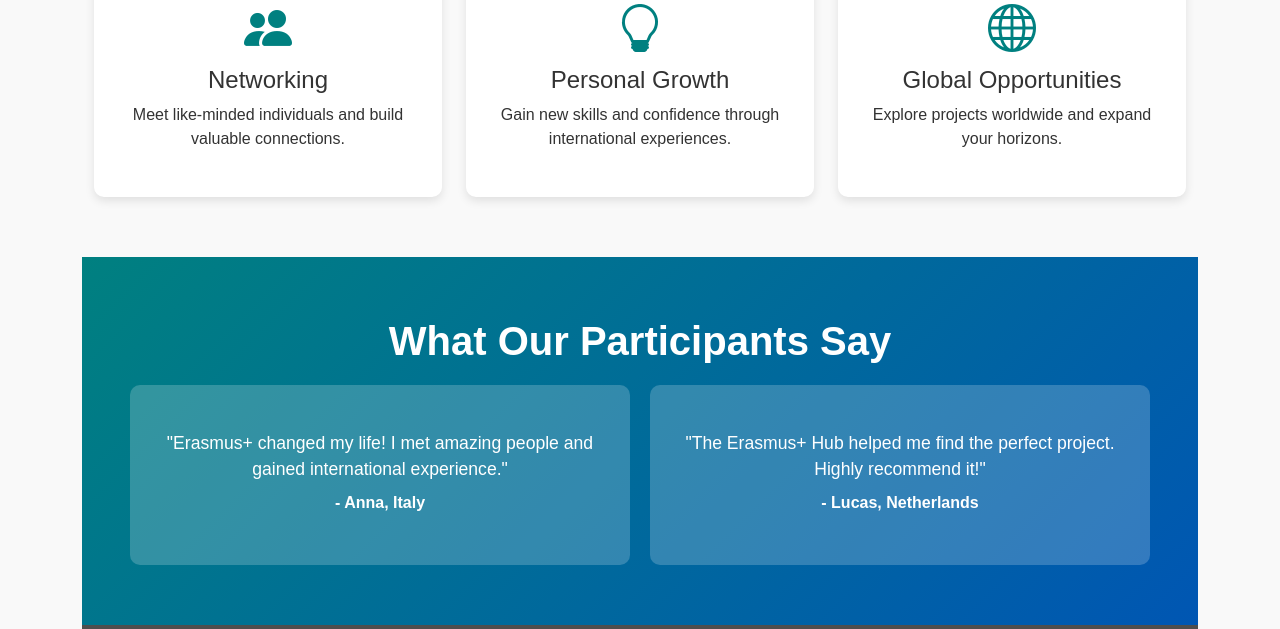
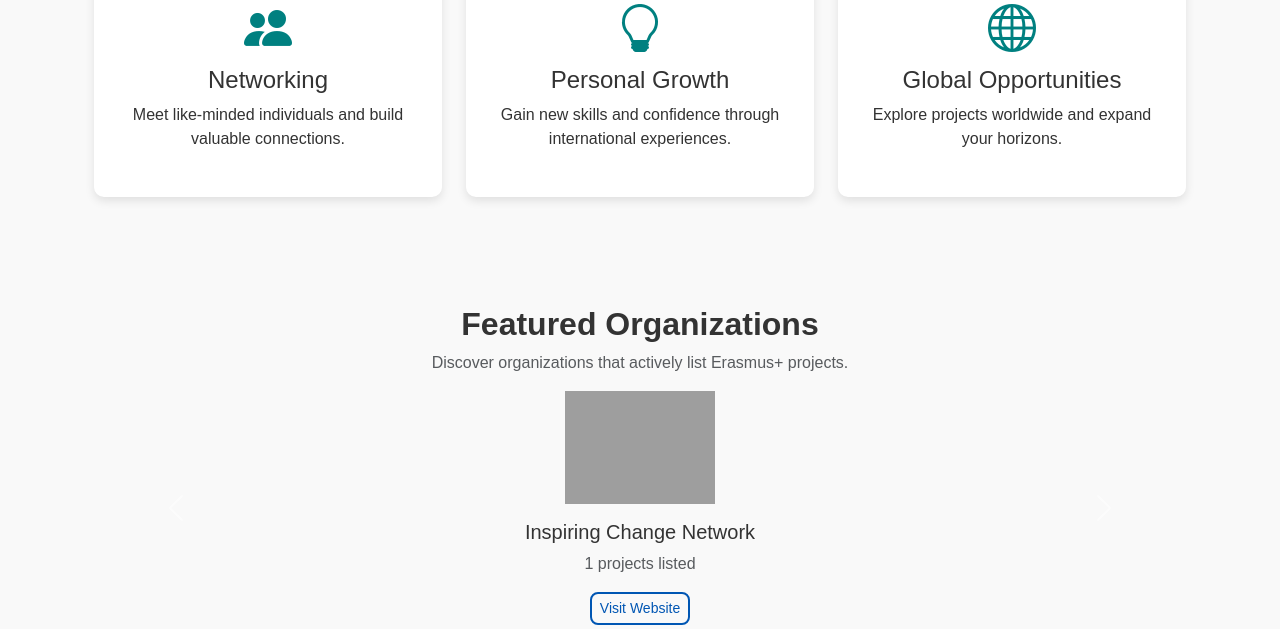
Before and after one commit to Gabriel-Lasconi/erasmus_plus_hub, a Django app: page / in a window 1280 px wide. Shown: the part 990-1619 px from the top of the page. Run offline with Django 4.2, Linux system fonts and the light colour scheme; data comes from the database, SQL or seed files in the repository; both versions use the stored data as it was after the commit; grey boxes are pictures that could not be loaded.

Commit message:
updated homepage with organizatiosn displayed

```diff
--- a/hub/myapp/models.py
+++ b/hub/myapp/models.py
@@ -1,11 +1,24 @@
 from django.contrib.auth.models import User
 from django.db.models.signals import post_save
 from django.dispatch import receiver
+from django_countries.fields import CountryField
 from django.db import models
-from django_countries.fields import CountryField
-from phonenumber_field.modelfields import PhoneNumberField
+from django.contrib.auth.models import User
 
-# models.py
+class Organization(models.Model):
+    """Stores details about organizations that post projects."""
+    name = models.CharField(max_length=255, unique=True)
+    description = models.TextField(blank=True, null=True)
+    logo = models.ImageField(upload_to="organization_logos/", default="default_org.png")
+    website = models.URLField(blank=True, null=True)
+
+    def project_count(self):
+        """Returns the number of projects associated with this organization."""
+        return self.projects.count()
+
+    def __str__(self):
+        return self.name
+
 
 class Project(models.Model):
     PROJECT_TYPES = [
@@ -26,6 +39,7 @@ class Project(models.Model):
     approved = models.BooleanField(default=False)
     submitted_by = models.CharField(max_length=150, blank=True, null=True)
     created_at = models.DateTimeField(auto_now_add=True)
+    organization = models.ForeignKey(Organization, on_delete=models.SET_NULL, null=True, related_name="projects")
 
     def __str__(self):
         return self.name
@@ -70,7 +84,7 @@ class Profile(models.Model):
     gender = models.CharField(max_length=6, choices=GENDER_CHOICES, blank=True, null=True)
     city = models.CharField(max_length=100, blank=True, null=True)
     country = CountryField(blank=True, null=True)
-    phone = PhoneNumberField(blank=True, null=True)
+    phone = models.CharField(max_length=30, blank=True, null=True)
     date_of_birth = models.DateField(blank=True, null=True)  # <- Make sure this exists
     dietary_needs = models.CharField(max_length=20, choices=DIETARY_CHOICES, default='none')
     bio = models.TextField(blank=True, null=True)
--- a/hub/myapp/static/css/homepage.css
+++ b/hub/myapp/static/css/homepage.css
@@ -18,7 +18,6 @@
     width: 100%;
     height: 100%;
     position: absolute;
-    opacity: 0;
     transition: opacity 1s ease-in-out;
 }
 
@@ -88,7 +87,8 @@
         opacity: 1;
     }
 }
-/* Navigation Dots */
+
+/* Navigation Dots (duplicate style block for bottom 20px) */
 .dots {
     text-align: center;
     position: absolute;
@@ -224,7 +224,7 @@
 /* Call to Action */
 .cta-section {
     padding: 80px 0;
-    background: url('../images/cta-bg.jpg') center/cover no-repeat;
+    /*background: url('../images/cta-bg.jpg') center/cover no-repeat;*/
     color: white;
     text-align: center;
     position: relative;
--- a/hub/myapp/templates/hub/base.html
+++ b/hub/myapp/templates/hub/base.html
@@ -10,11 +10,14 @@
     <link href="https://cdn.jsdelivr.net/npm/bootstrap@5.3.0-alpha3/dist/css/bootstrap.min.css" rel="stylesheet">
     <link href="https://cdn.jsdelivr.net/npm/bootstrap-icons/font/bootstrap-icons.css" rel="stylesheet">
 
+
     <!-- Custom CSS -->
     <link rel="stylesheet" href="{% static 'css/styles.css' %}">
     <link rel="stylesheet" href="{% static 'css/navbar.css' %}">
     <link rel="stylesheet" href="{% static 'css/auth.css' %}">
     <link rel="stylesheet" href="{% static 'css/homepage.css' %}">
+    <link rel="stylesheet" href="{% static 'css/profile.css' %}">
+    <link rel="stylesheet" href="{% static 'css/project_detail.css' %}">
 </head>
 <body>
 
@@ -78,7 +81,7 @@
 
     <!-- Footer -->
     <footer class="bg-dark text-center text-white py-3 mt-5">
-        <p>Contact: Gabriel Lasconi | lasconi711@gmail.com</p>
+        <p>Contact: Inspire Change Network | theinspirechangenetwork@gmail.com</p>
     </footer>
 
     <!-- Bootstrap Scripts -->
--- a/hub/myapp/templates/hub/homepage.html
+++ b/hub/myapp/templates/hub/homepage.html
@@ -6,7 +6,7 @@
 <section class="hero-slideshow">
     <div class="slideshow-container">
         <!-- Slide 1 -->
-        <div class="slide fade">
+        <div class="slide">
             <img src="{% static 'images/hero1.jpg' %}" alt="Erasmus Opportunities">
             <div class="hero-text">
                 <h1>Opening Minds</h1>
@@ -15,7 +15,7 @@
         </div>
 
         <!-- Slide 2 -->
-        <div class="slide fade">
+        <div class="slide">
             <img src="{% static 'images/hero2.jpg' %}" alt="Cultural Exchange">
             <div class="hero-text">
                 <h1>Connect & Grow</h1>
@@ -24,7 +24,7 @@
         </div>
 
         <!-- Slide 3 -->
-        <div class="slide fade">
+        <div class="slide">
             <img src="{% static 'images/hero3.jpg' %}" alt="Education & Training">
             <div class="hero-text">
                 <h1>Learn & Explore</h1>
@@ -82,8 +82,39 @@
     </div>
 </section>
 
+<section class="py-5">
+    <div class="container text-center">
+        <h2 class="fw-bold">Featured Organizations</h2>
+        <p class="text-muted">Discover organizations that actively list Erasmus+ projects.</p>
+
+        <div id="organizationCarousel" class="carousel" data-bs-ride="carousel">
+            <div class="carousel-inner">
+                {% for organization in organizations %}
+                    <div class="carousel-item {% if forloop.first %}active{% endif %}">
+                        <img src="{% if organization.logo %}{{ organization.logo.url }}{% else %}{% static 'images/default_org.png' %}{% endif %}"
+                             class="d-block mx-auto" alt="{{ organization.name }}" width="150">
+                        <h5 class="mt-3">{{ organization.name }}</h5>
+                        <p class="text-muted">{{ organization.project_count }} projects listed</p>
+                        {% if organization.website %}
+                            <a href="{{ organization.website }}" target="_blank" class="btn btn-outline-primary btn-sm">Visit Website</a>
+                        {% endif %}
+                    </div>
+                {% empty %}
+                    <p class="text-muted">No organizations yet.</p>
+                {% endfor %}
+            </div>
+            <button class="carousel-control-prev" type="button" data-bs-target="#organizationCarousel" data-bs-slide="prev">
+                <span class="carousel-control-prev-icon" aria-hidden="true"></span>
+            </button>
+            <button class="carousel-control-next" type="button" data-bs-target="#organizationCarousel" data-bs-slide="next">
+                <span class="carousel-control-next-icon" aria-hidden="true"></span>
+            </button>
+        </div>
+    </div>
+</section>
+
+
 <!-- Testimonials (Animated & Interactive) -->
-<!-- Testimonials Section -->
 <section class="testimonials-section fade-in">
     <div class="container text-center">
         <h2 class="section-title">What Our Participants Say</h2>
@@ -100,7 +131,6 @@
     </div>
 </section>
 
-
 <!-- Call to Action (Modern, Elegant) -->
 <section class="cta-section fade-in">
     <div class="container text-center">
@@ -110,15 +140,16 @@
     </div>
 </section>
 
-<script> document.addEventListener("DOMContentLoaded", function () {
+<!-- Hero Slideshow Script -->
+<script>
+    document.addEventListener("DOMContentLoaded", function () {
         let slideIndex = 0;
-    const slides = document.querySelectorAll(".slide");
-    const dots = document.querySelectorAll(".dot");
+        const slides = document.querySelectorAll(".hero-slideshow .slide");
+        const dots = document.querySelectorAll(".hero-slideshow .dot");
 
         function showSlides() {
             slides.forEach((slide, i) => {
-            slide.style.opacity = "0";
-            slide.classList.remove("active");
+                slide.style.display = "none"; // Hide all slides
                 dots[i].classList.remove("active");
             });
 
@@ -127,14 +158,14 @@
                 slideIndex = 1;
             }
 
-        slides[slideIndex - 1].style.opacity = "1";
-        slides[slideIndex - 1].classList.add("active");
+            slides[slideIndex - 1].style.display = "block"; // Show one slide at a time
             dots[slideIndex - 1].classList.add("active");
 
             setTimeout(showSlides, 5000); // Change image every 5 seconds
         }
 
-    function currentSlide(n) {
+        // For when user clicks a dot
+        window.currentSlide = function (n) {
             slideIndex = n - 1;
             showSlides();
         }
@@ -142,4 +173,12 @@
         showSlides();
     });
 </script>
+
+<!-- Organization Carousel Debugging Script -->
+<script>
+    document.addEventListener("DOMContentLoaded", function () {
+        console.log("🚀 Carousel Loaded:", document.getElementById("organizationCarousel"));
+    });
+</script>
+
 {% endblock %}
--- a/hub/myapp/urls.py
+++ b/hub/myapp/urls.py
@@ -28,3 +28,6 @@ urlpatterns = [
 
 # Serve media files in development
 urlpatterns += static(settings.MEDIA_URL, document_root=settings.MEDIA_ROOT)
+
+# ADDED: Serve static files in development (only recommended when DEBUG = True)
+urlpatterns += static(settings.STATIC_URL, document_root=settings.STATIC_ROOT)
--- a/hub/myapp/views.py
+++ b/hub/myapp/views.py
@@ -1,6 +1,8 @@
 from django.shortcuts import render, get_object_or_404, redirect
 from django.contrib.auth import logout, login, authenticate
 from django.contrib.auth.decorators import login_required
+from django.db.models import Count  # ✅ Import Count function
+from .models import Organization
 
 from .forms import (
     CreateProjectForm,
@@ -9,8 +11,26 @@ from .forms import (
     ProfileUpdateForm, ProfileImageForm,
 )
 def homepage_view(request):
-    return render(request, "hub/homepage.html")
+    """Loads the homepage with featured organizations."""
+    organizations = Organization.objects.annotate(
+        project_count=Count("projects")
+    ).filter(project_count__gt=0)
 
+    print("🔍 Organizations Found:", organizations)  # Debugging line
+
+    return render(request, "hub/homepage.html", {"organizations": organizations})
+
+from django.db.models import Count
+from django.shortcuts import render
+from myapp.models import Organization
+
+def homepage_view(request):
+    """Loads the homepage with featured organizations."""
+    organizations = Organization.objects.annotate(project_count=Count("projects")).filter(project_count__gt=0)
+
+    print("🔍 Organizations Sent to Template:", organizations)  # Debugging
+
+    return render(request, "hub/homepage.html", {"organizations": organizations})
 
 def project_detail(request, pk):
     """View for displaying project details."""
```
Also changed, not shown: hub/hub/settings.py (+16 -1 lines), hub/myapp/admin.py (+8 -2 lines), hub/myapp/forms.py (+12 -15 lines), hub/myapp/templates/hub/profile.html (+83 -19 lines), hub/db.sqlite3, hub/media/default_org.png (added). Lines whose indentation alone changed are shown as unchanged.
